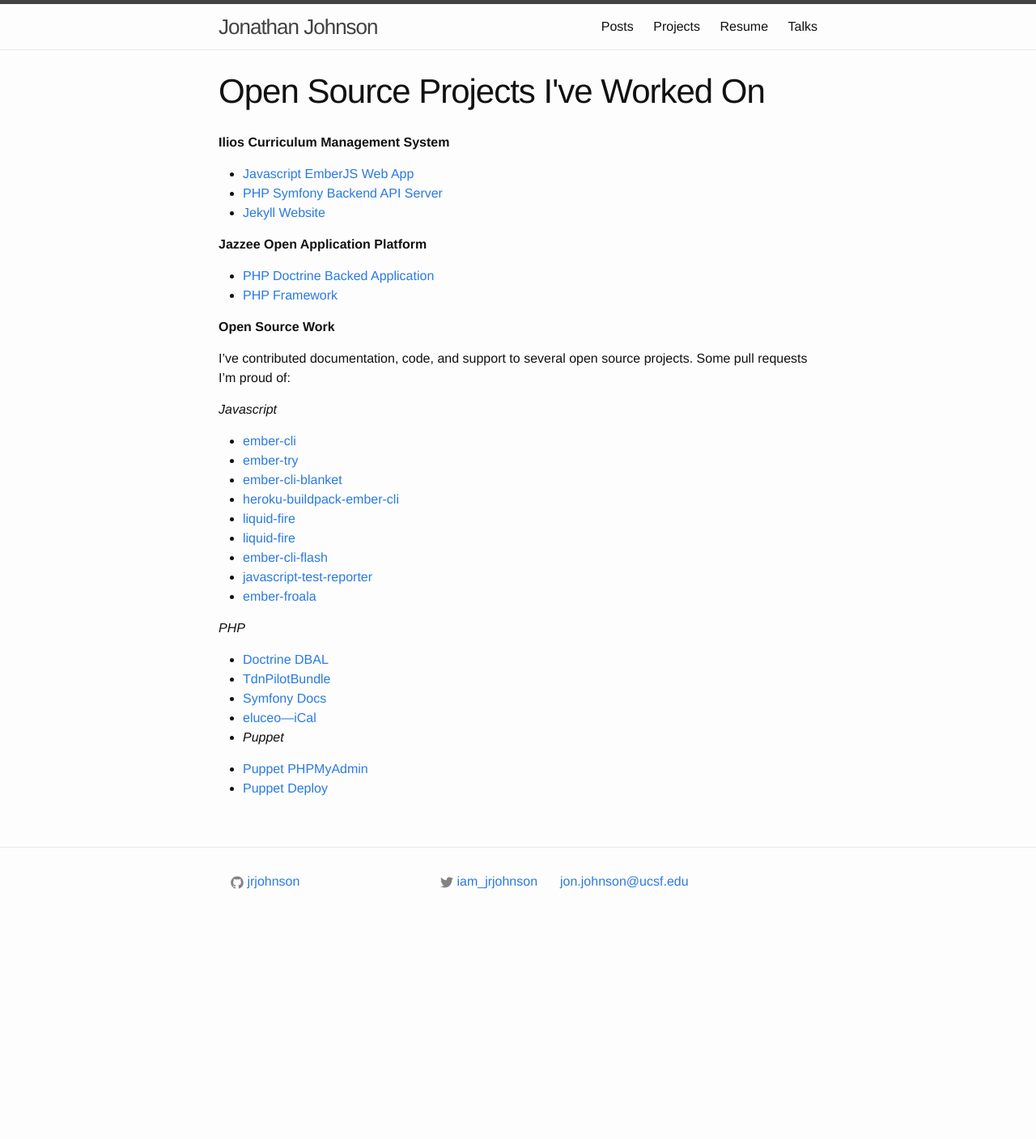
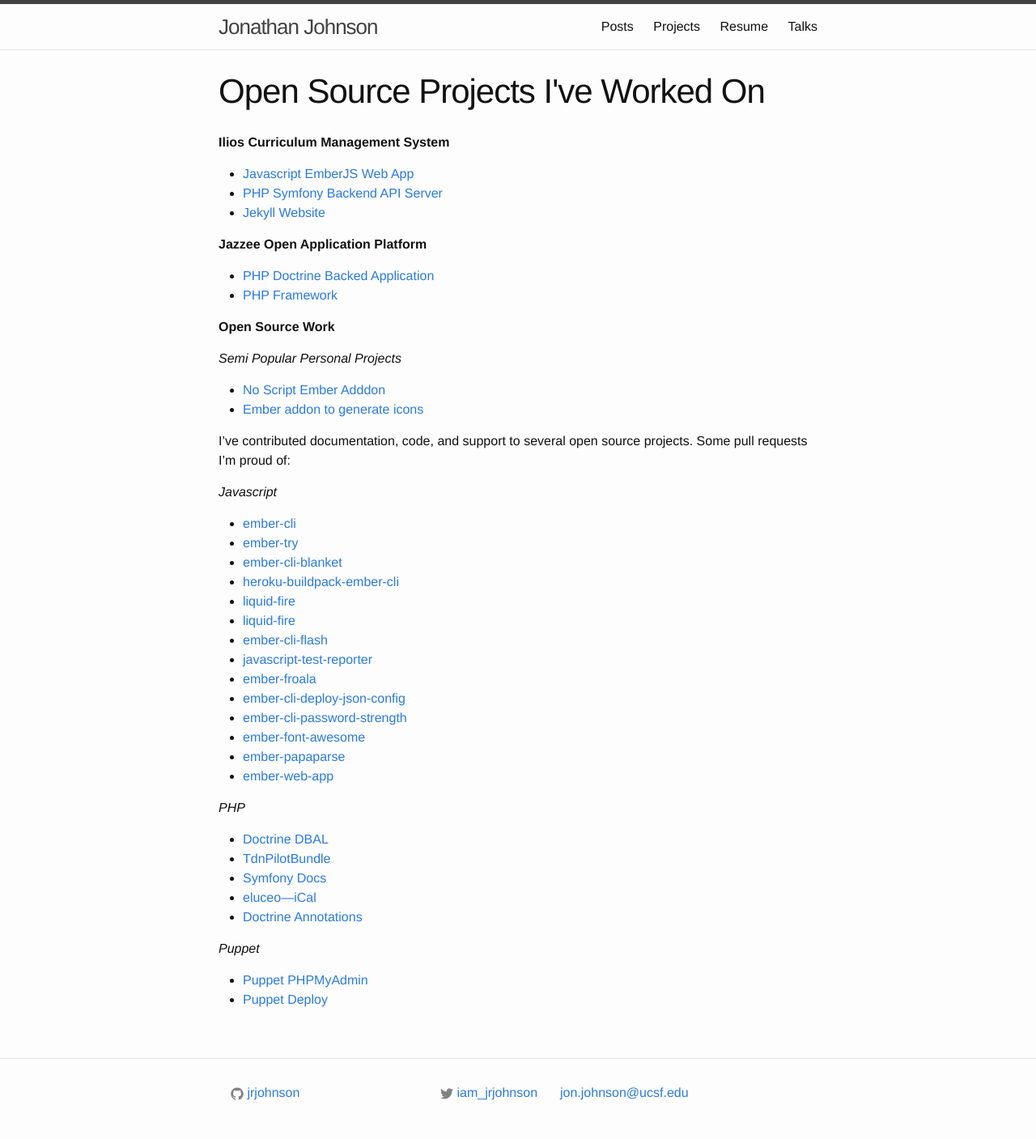
Before and after one commit to jrjohnson/website, a Jekyll site: the page built from projects.md, in a window 1280 px wide. Shown: the whole page at 81% size. Built offline with Jekyll 4.4.1, drawn with Linux system fonts in a browser that asks for light colours; before the commit the page ends 1146 px from its top, so only the background shows below that.

Commit message:
Add some additional work to the projects page

```diff
--- a/projects.md
+++ b/projects.md
@@ -19,6 +19,11 @@
 
 **Open Source Work**
 
+*Semi Popular Personal Projects*
+
+- [No Script Ember Adddon](https://github.com/jrjohnson/ember-noscript)
+- [Ember addon to generate icons](https://github.com/jrjohnson/ember-cli-image-transformer)
+
 I've contributed documentation, code, and support to several open source projects.  Some pull requests I'm proud of:
 
 *Javascript*
@@ -32,6 +37,11 @@
 - [ember-cli-flash](https://github.com/poteto/ember-cli-flash/pull/67)
 - [javascript-test-reporter](https://github.com/codeclimate/javascript-test-reporter/pull/20)
 - [ember-froala](https://github.com/froala/ember-froala/pull/3)
+- [ember-cli-deploy-json-config](https://github.com/ember-cli-deploy/ember-cli-deploy-json-config/pull/35)
+- [ember-cli-password-strength](https://github.com/elwayman02/ember-cli-password-strength/pull/69)
+- [ember-font-awesome](https://github.com/martndemus/ember-font-awesome/pull/165)
+- [ember-papaparse](https://github.com/suchitadoshi1987/ember-papaparse/pull/7)
+- [ember-web-app](https://github.com/san650/ember-web-app/pull/74)
 
 *PHP*
 
@@ -39,7 +49,8 @@
 - [TdnPilotBundle](https://github.com/TheDevNetwork/TdnPilotBundle/pull/4)
 - [Symfony Docs](https://github.com/symfony/symfony-docs/pull/4218)
 - [eluceo—iCal](https://github.com/markuspoerschke/iCal/pull/53)
--
+- [Doctrine Annotations](https://github.com/doctrine/annotations/pull/162)
+
 *Puppet*
 
 - [Puppet PHPMyAdmin](https://github.com/justicel/puppet-phpmyadmin/pull/24)
```
